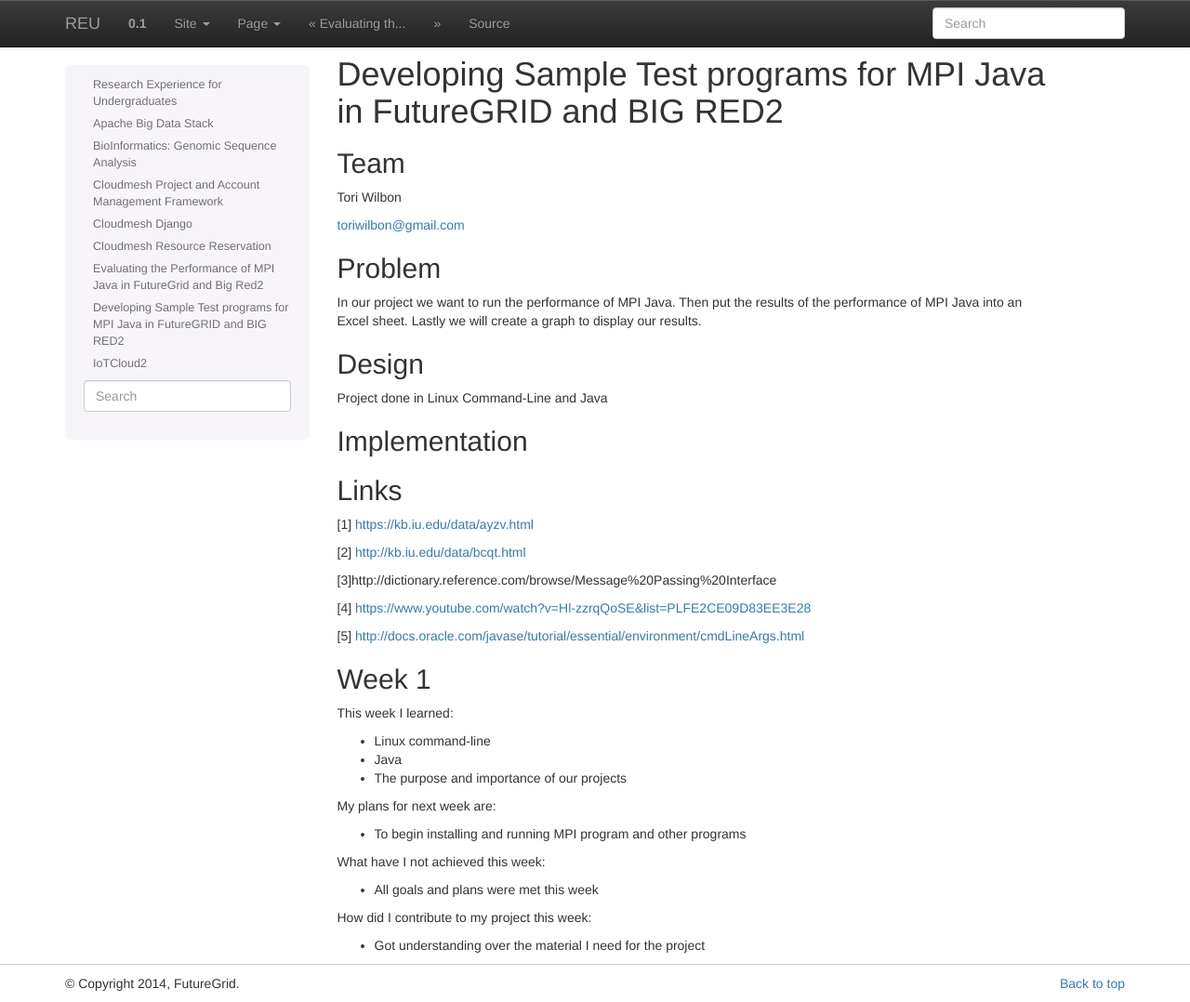
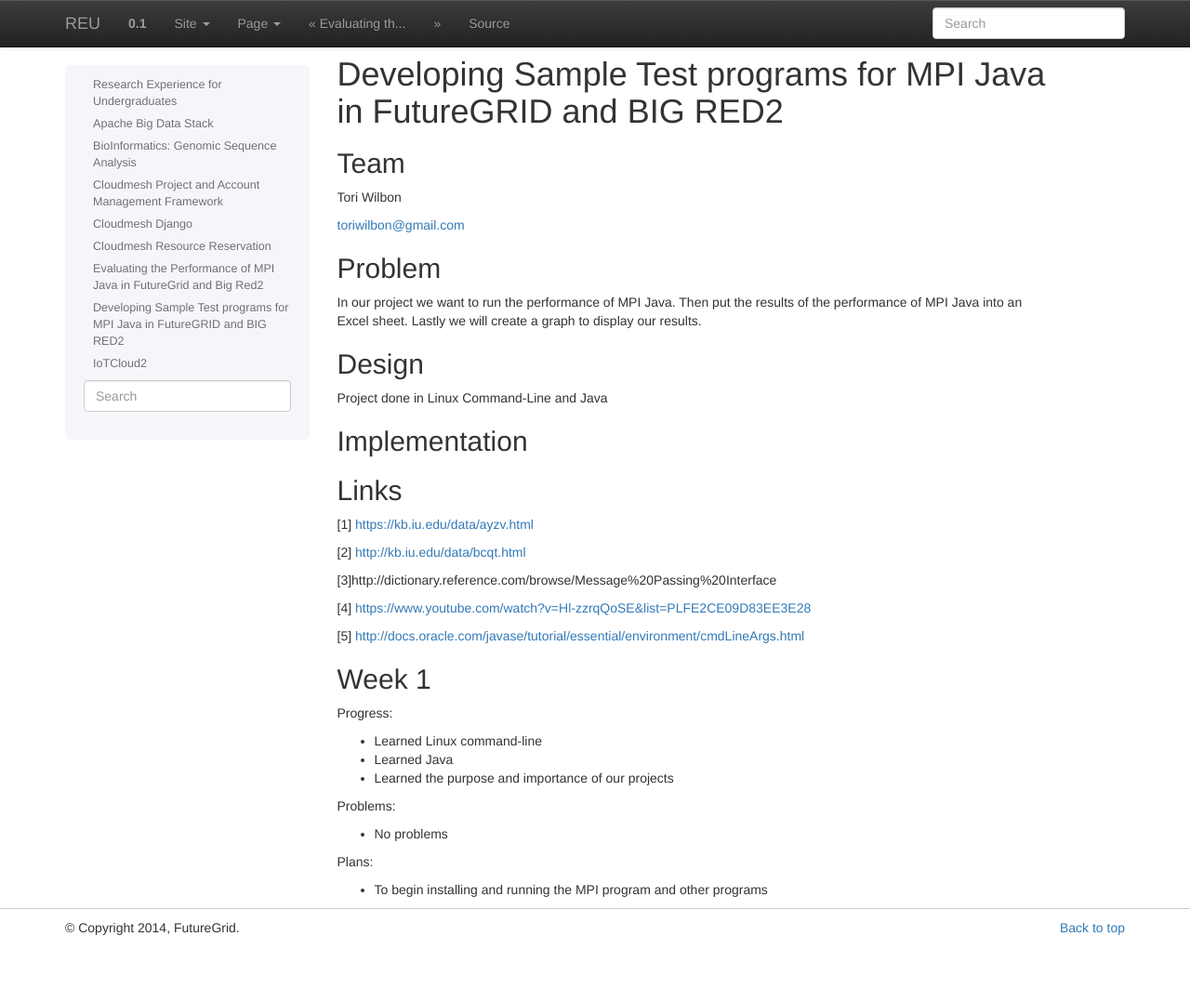
Before and after one commit to cloudmesh-project/reu-2014, a Sphinx documentation site: the page built from doc/source/projects/mpi-java-test.rst, in a window 1280 px wide and 1078 px high. Shown: the whole window at 93% size. Built offline with Sphinx 7.4.7, drawn with Linux system fonts in a browser that asks for light colours.

Commit message:
Update mpi-java-test.rst

```diff
--- a/doc/source/projects/mpi-java-test.rst
+++ b/doc/source/projects/mpi-java-test.rst
@@ -38,20 +38,16 @@ Links
 
 Week 1
 ----------------------------------------------------------------------
-This week I learned:
+Progress:
 
-* Linux command-line
-* Java
-* The purpose and importance of our projects
+* Learned Linux command-line
+* Learned Java
+* Learned the purpose and importance of our projects
 
-My plans for next week are:
+Problems:
 
-* To begin installing and running MPI program and other programs
+* No problems
 
-What have I not achieved this week:
+Plans:
 
-* All goals and plans were met this week
-
-How did I contribute to my project this week:
-
-* Got understanding over the material I need for the project
+* To begin installing and running the MPI program and other programs
```
